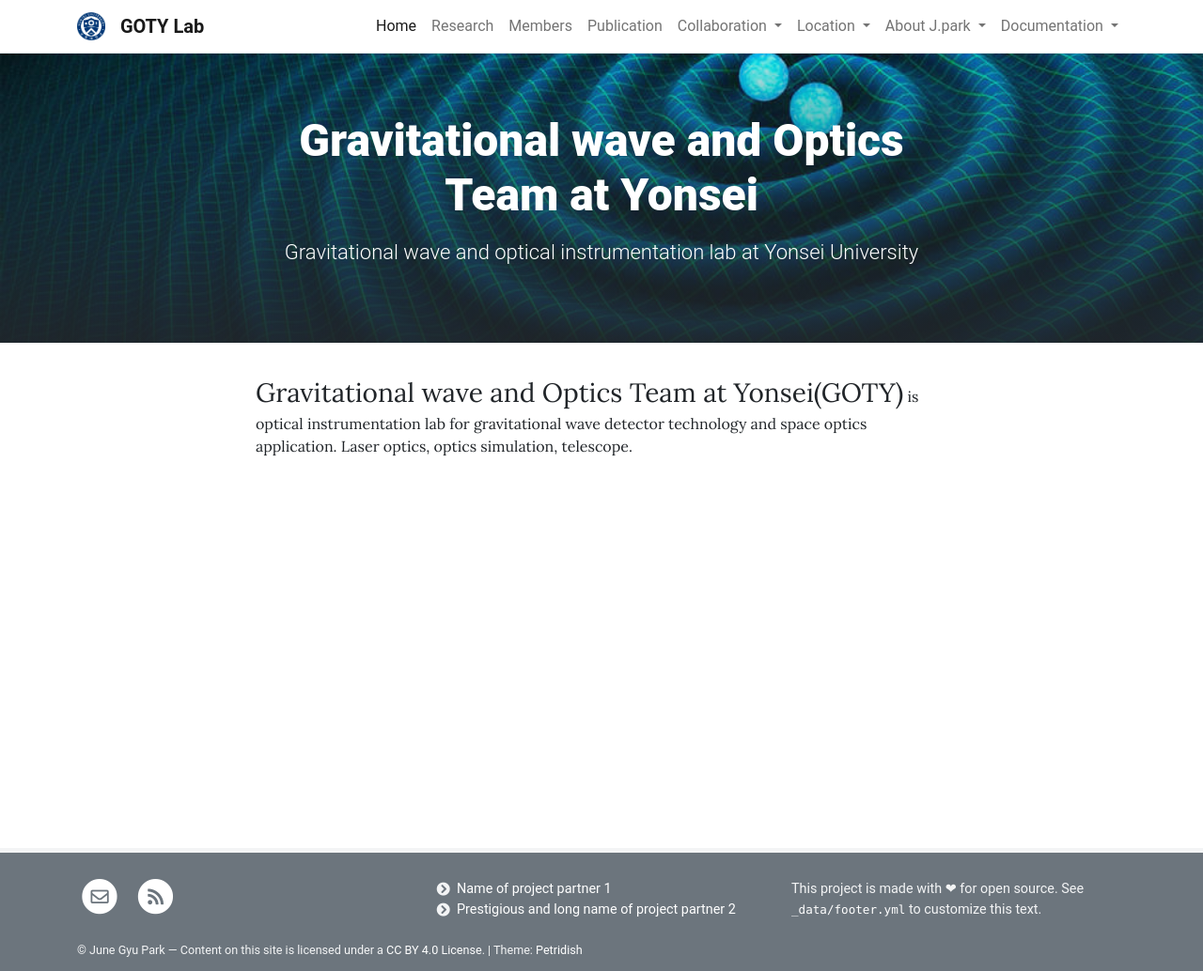
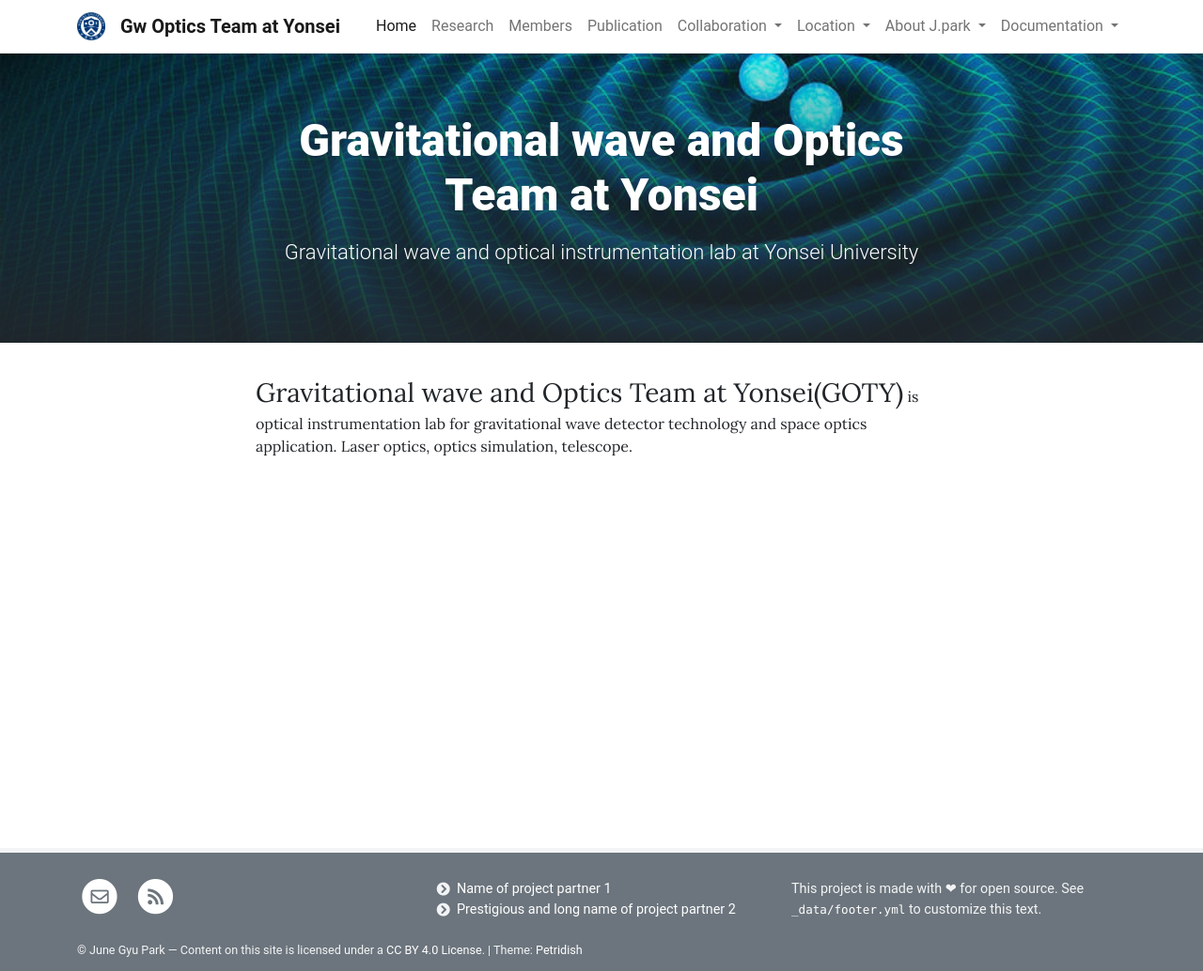
Before and after one commit to jgpark84/testpage, a Jekyll site: the page built from pages/home.md, in a window 1280 px wide. Shown: the whole page at 94% size. Built offline with Jekyll 4.4.1, drawn with Linux system fonts in a browser that asks for light colours.

Commit message:
Update _config.yml

```diff
--- a/_config.yml
+++ b/_config.yml
@@ -1,5 +1,5 @@
 # SITE SETTINGS
-title: GOTY Lab                      # Title in top navigation bar (navbar) and <head>
+title: Gw Optics Team at Yonsei                      # Title in top navigation bar (navbar) and <head>
 author: June Gyu Park                    # Used for copyright statement in footer
 baseurl: "/testpage"                   # Only required if your site is in a directory e.g. https://username.github.io/sitename
                                         # which has url: "https://username.github.io" (no slash) and baseurl: "/sitename" (leading slash)
```
